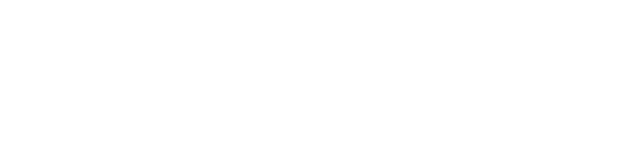
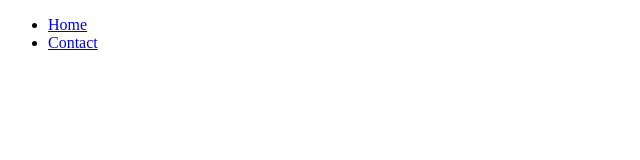
Before and after one commit to Timearchitect/frontend-24-vc-test, a plain HTML site: page index.html in a window 1280 px wide. Shown: the whole page, without its empty margins (0-640 px from the left). Drawn offline with Linux system fonts and the light colour scheme.

Commit message:
test
clone to write code

```diff
--- a/index.html
+++ b/index.html
@@ -6,8 +6,14 @@
     <title>VC test Fe 24</title>
 </head>
 <body>
-    <header> <nav>
+    <header>
+        <nav>
 
-    </nav></header>
+            <ul>
+            <li><a href="#">Home</a></li>
+            <li><a href="#">Contact</a></li>
+        </ul>
+        </nav>
+    </header>
 </body>
 </html>
```
